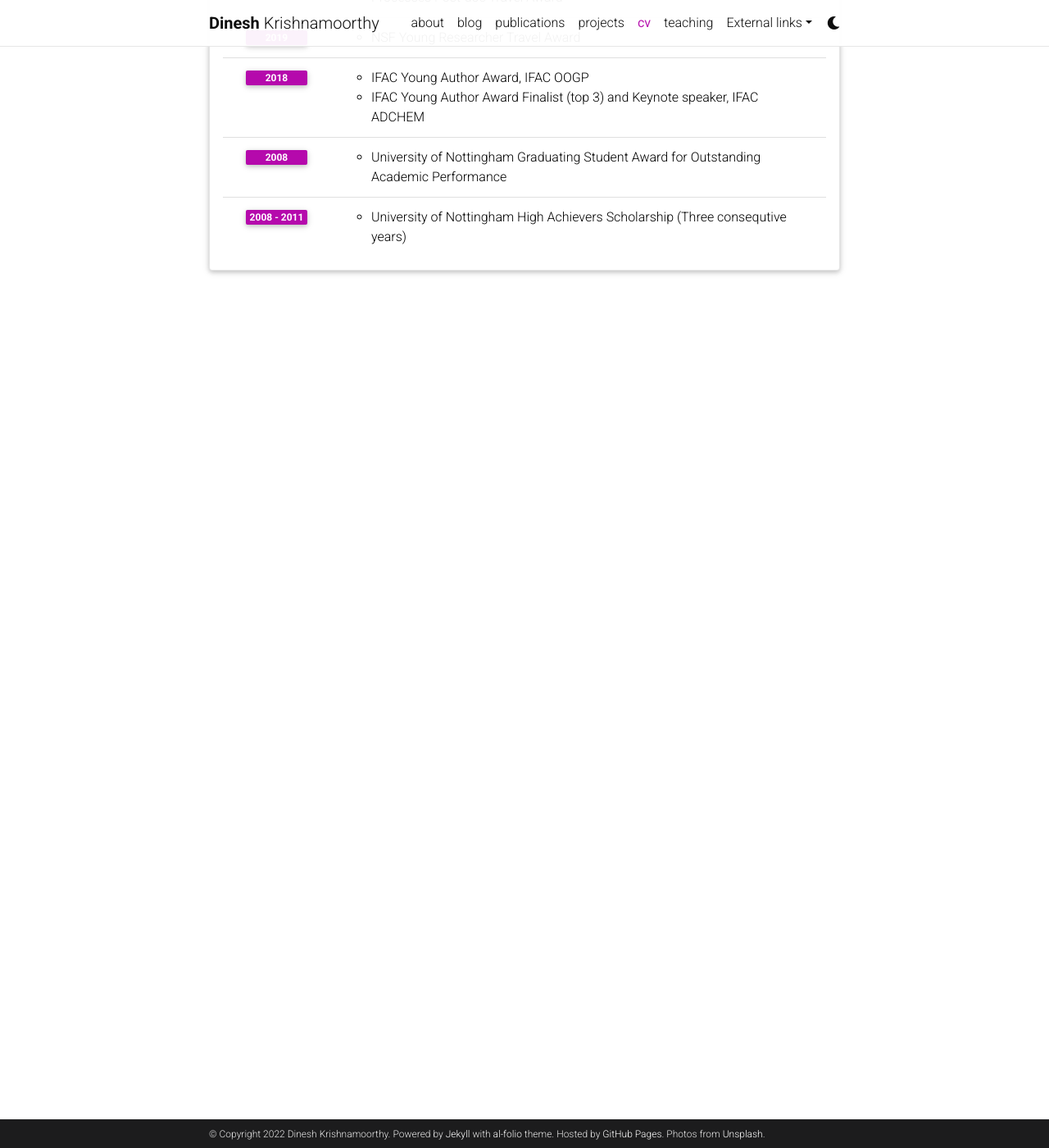
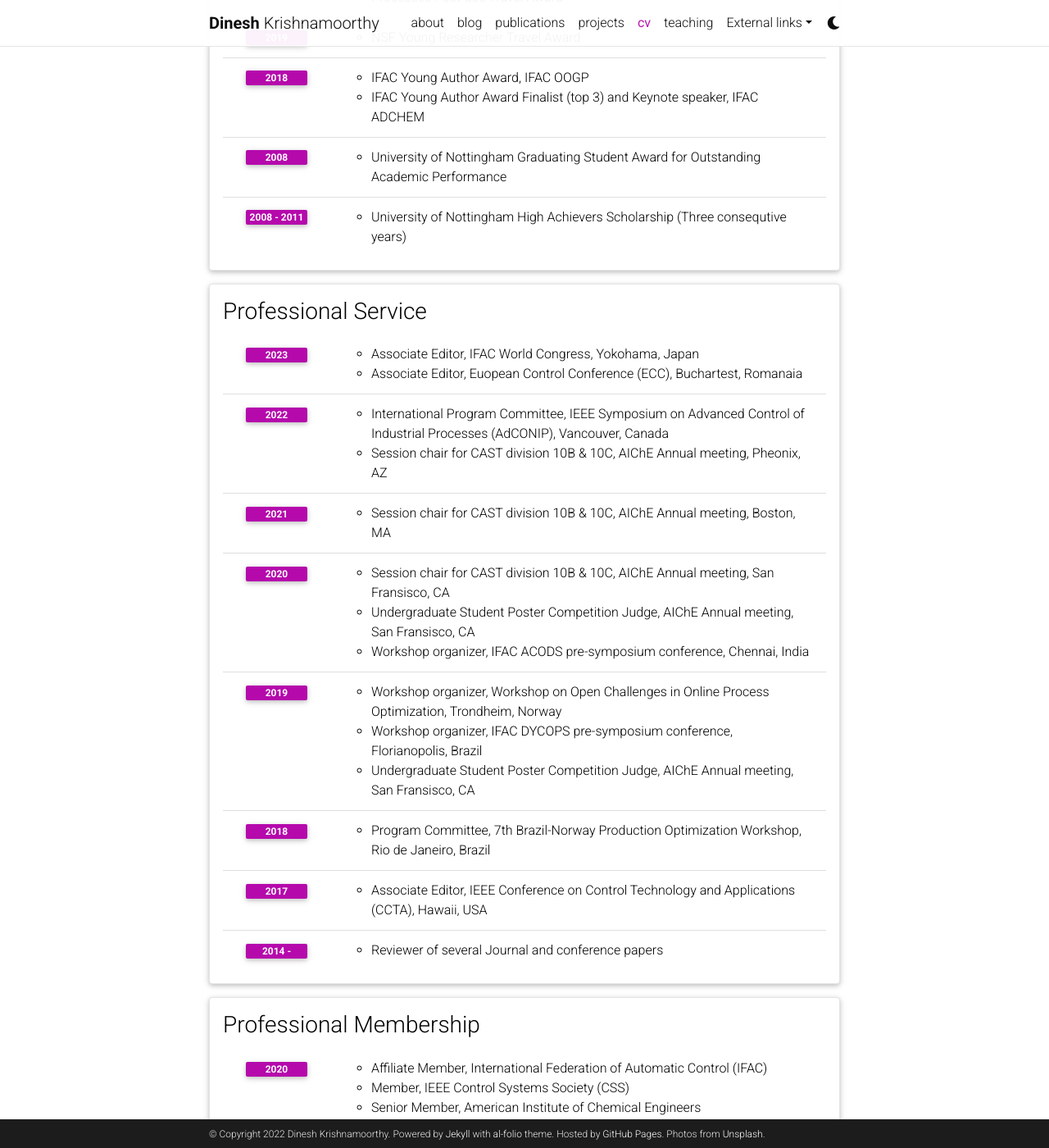
Before and after one commit to dinesh-krishnamoorthy/dinesh-krishnamoorthy.github.io, a Jekyll site: the page built from _pages/cv.md, in a window 1280 px wide and 1400 px high, scrolled down 2153 px. Shown: the whole window at 82% size. Built offline with Jekyll 4.4.1, drawn with Linux system fonts in a browser that asks for light colours; comment, search, counter and statistics services are not loaded; a style sheet for code colours, icons or effects is not loaded.

Commit message:
Update cv.yml

```diff
--- a/_data/cv.yml
+++ b/_data/cv.yml
@@ -116,3 +116,56 @@
     - year: 2008 - 2011
       items:
         - University of Nottingham High Achievers Scholarship (Three consequtive years)
+
+- title: Professional Service
+  type: time_table
+  contents:
+    - year: 2023
+      items:
+        - Associate Editor, IFAC World Congress, Yokohama, Japan
+        - Associate Editor, Euopean Control Conference (ECC), Buchartest, Romanaia
+
+    - year: 2022
+      items:
+        - International Program Committee, IEEE Symposium on Advanced Control of Industrial Processes (AdCONIP), Vancouver, Canada
+        - Session chair for CAST division 10B & 10C, AIChE Annual meeting, Pheonix, AZ
+
+    - year: 2021
+      items:
+        - Session chair for CAST division 10B & 10C, AIChE Annual meeting, Boston, MA
+
+    - year: 2020
+      items:
+        - Session chair for CAST division 10B & 10C, AIChE Annual meeting, San Fransisco, CA
+        - Undergraduate Student Poster Competition Judge, AIChE Annual meeting, San Fransisco, CA
+        - Workshop organizer, IFAC ACODS pre-symposium conference, Chennai, India
+
+    - year: 2019
+      items:
+        - Workshop organizer, Workshop on Open Challenges in Online Process Optimization, Trondheim, Norway
+        - Workshop organizer, IFAC DYCOPS pre-symposium conference, Florianopolis, Brazil
+        - Undergraduate Student Poster Competition Judge, AIChE Annual meeting, San Fransisco, CA
+
+    - year: 2018
+      items:
+        - Program Committee, 7th Brazil-Norway Production Optimization Workshop, Rio de Janeiro, Brazil
+
+    - year: 2017
+      items:
+        - Associate Editor, IEEE Conference on Control Technology and Applications (CCTA), Hawaii, USA
+
+
+    - year: 2014 -
+      items:
+        - Reviewer of several Journal and conference papers
+
+
+
+- title: Professional Membership
+  type: time_table
+  contents:
+    - year: 2020
+      items:
+        - Affiliate Member, International Federation of Automatic Control (IFAC)
+        - Member, IEEE Control Systems Society (CSS)
+        - Senior Member, American Institute of Chemical Engineers
```
